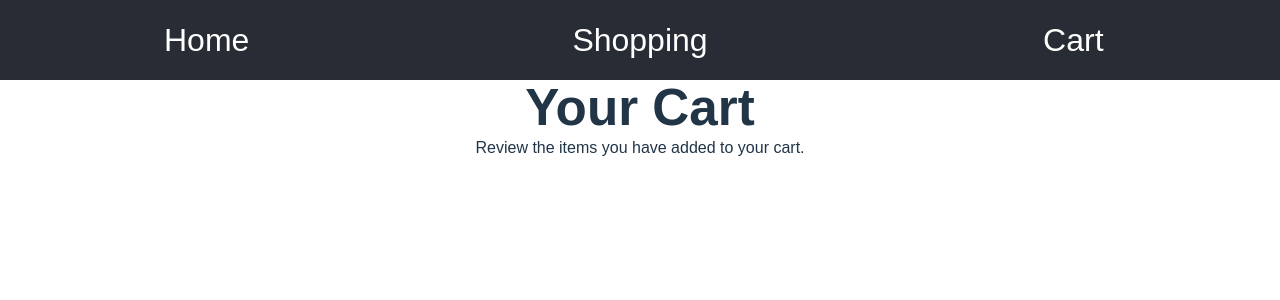
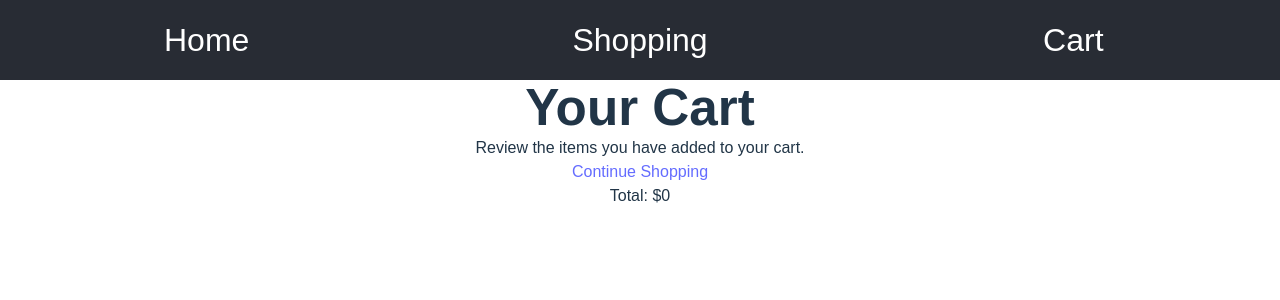
Before and after one commit to HorrySheet11/shopping-cart-react, a React (Vite) app: page /cart in a window 1280 px wide. Shown: the top 300 px of the page. Built offline with nearby package versions, Linux system fonts and the light colour scheme; a web font is replaced by a local one.

Commit message:
added content for cart page
gets cart from app.jsx

```diff
--- a/src/components/Cart.jsx
+++ b/src/components/Cart.jsx
@@ -1,8 +1,32 @@
+import { useOutletContext } from "react-router";
+import styles from "../styles.module.css";
+
 function Cart() {
+  const { cart } = useOutletContext();
+
+  const total = cart.reduce((acc, item) => {
+    return acc + item.price;
+  }, 0);
   return (
     <div>
       <h1>Your Cart</h1>
       <p>Review the items you have added to your cart.</p>
+      <p>
+        <a href="/shop">Continue Shopping</a>
+      </p>
+      <div className="cartDiv">
+        <ul>
+          {cart.map((product) => (
+            <li key={product.id}>
+              <h2>{product.title}</h2>
+              <p>{product.description}</p>
+              <p>Price: ${product.price}</p>
+            </li>
+          ))}
+        </ul>
+        <p>Total: ${total}</p>
+      </div>
+
     </div>
   );
 }
```
